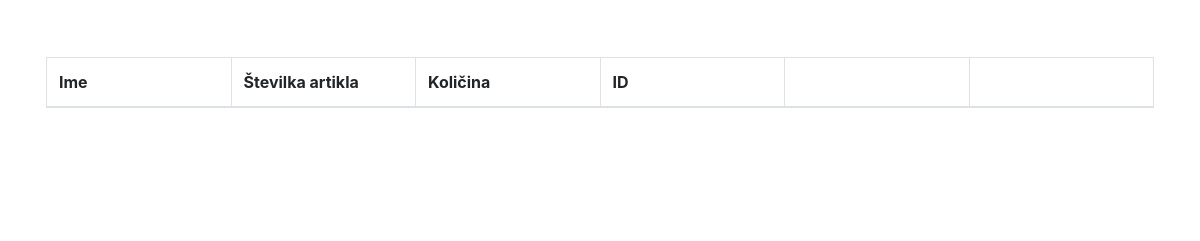
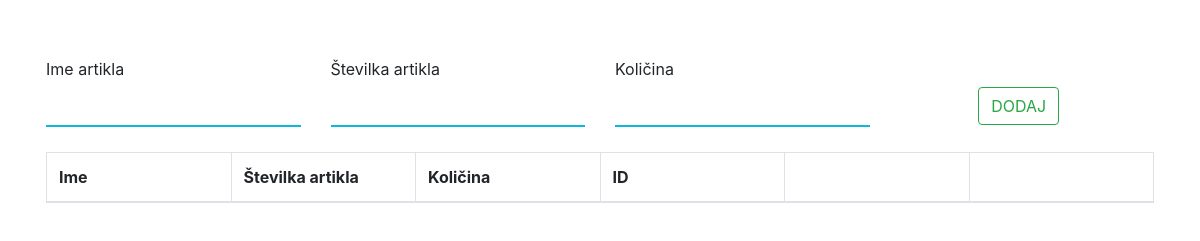
Before and after one commit to nejek16/TPO-avtomehaniki, an Electron app: page skladiscnikZaloga.html in a window 1200 px wide. Shown: the part 113-354 px from the top of the page. Drawn offline with nearby package versions, Linux system fonts and the light colour scheme; no server answers.

Commit message:
DONE, kar sm probu dela use

```diff
--- a/js/mainScript.js
+++ b/js/mainScript.js
@@ -102,6 +102,20 @@
 				for(var i = 0; i<hits.length;i++){
 					table.row.add([hits[i].PARTNAME,hits[i].PARTNUMBER,hits[i].SUPPLY,hits[i].ID_ITEM,"<button onclick=\"updateZaloga(this)\" class=\"btn btn-outline-success\">DODAJ</button>","<button onclick=\"deleteZaloga(this)\" class=\"btn btn-outline-danger izbrisi\">IZBRIŠI</button>"]).draw(false);
 				}
+			}
+		});
+	}
+
+	function addItemZaloga(){
+		var partName = document.getElementById("itemName").value;
+		var partNumber = document.getElementById("itemNumber").value;
+		var partSupply = document.getElementById("itemSupply").value;
+		var query = "INSERT INTO shramba (PARTNAME, PARTNUMBER, SUPPLY) VALUES ('"+partName+"','"+partNumber+"',"+partSupply+")";
+		console.log(query);
+		connection.query(query, function(err,results){
+			if(err){console.log(err);}
+			else{
+				getZalogaSklad();
 			}
 		});
 	}
--- a/skladiscnikZaloga.html
+++ b/skladiscnikZaloga.html
@@ -91,6 +91,23 @@
 
 		</div>
 		<div style="margin-bottom: 60px;"></div>
+            <div class="row">
+                <div class="col-sm-3">
+                    <label for="username">Ime artikla</label>
+                    <input type="text" class="form-control align-middle" id="itemName">
+                </div>
+                <div class="col-sm-3">
+                    <label for="password">Številka artikla</label>
+                    <input type="text" class="form-control align-middle" id="itemNumber">
+                </div>
+                <div class="col-sm-3">
+                    <label for="name">Količina</label>
+                    <input type="text" class="form-control align-middle" id="itemSupply">
+                </div>
+                <div style="line-height:95px" class="col-sm-2 align-middle text-right">
+                    <button type="submit" class="btn btn-outline-success text-center" onclick="addItemZaloga();">DODAJ</button>
+                </div>
+            </div>
 		<div class="row">
 			<!-- Grid -->
 			<div class="col-sm-12" style="padding-left: 0px; padding-right: 0px;"></div>
```
